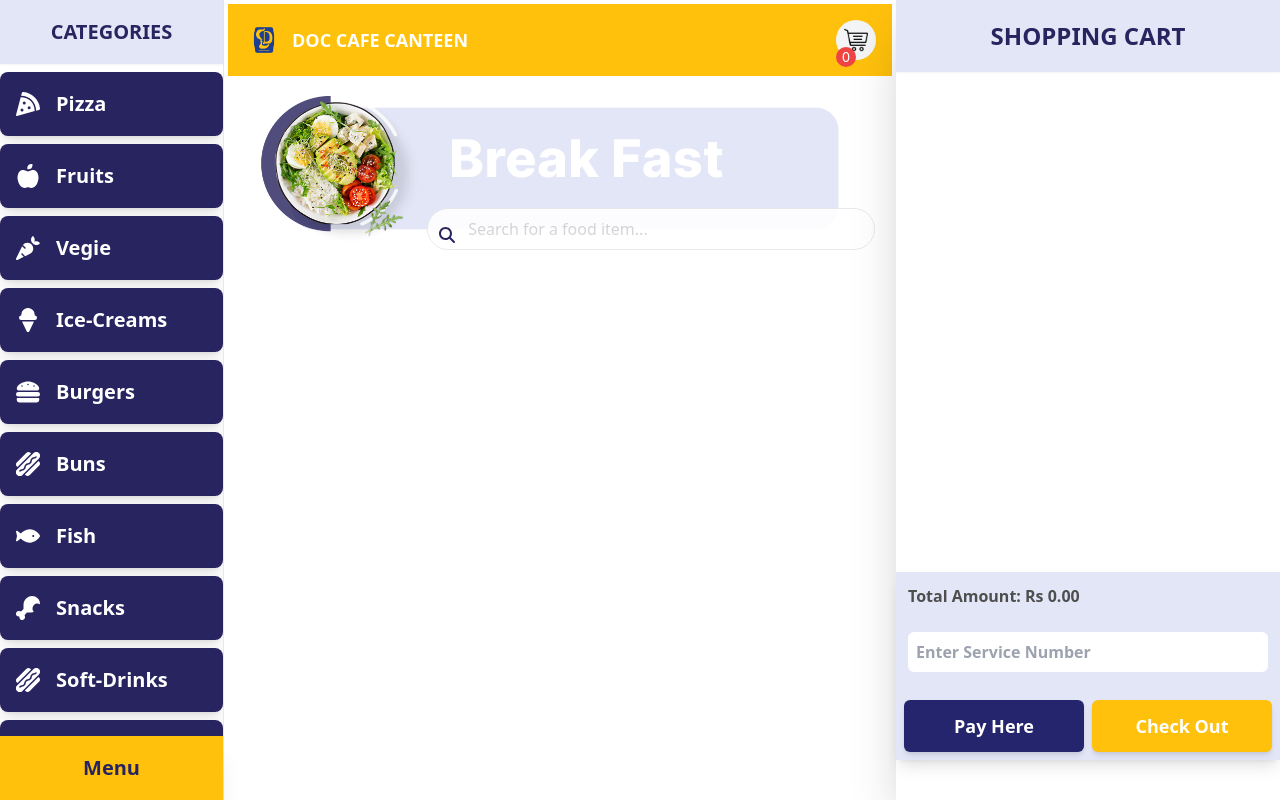
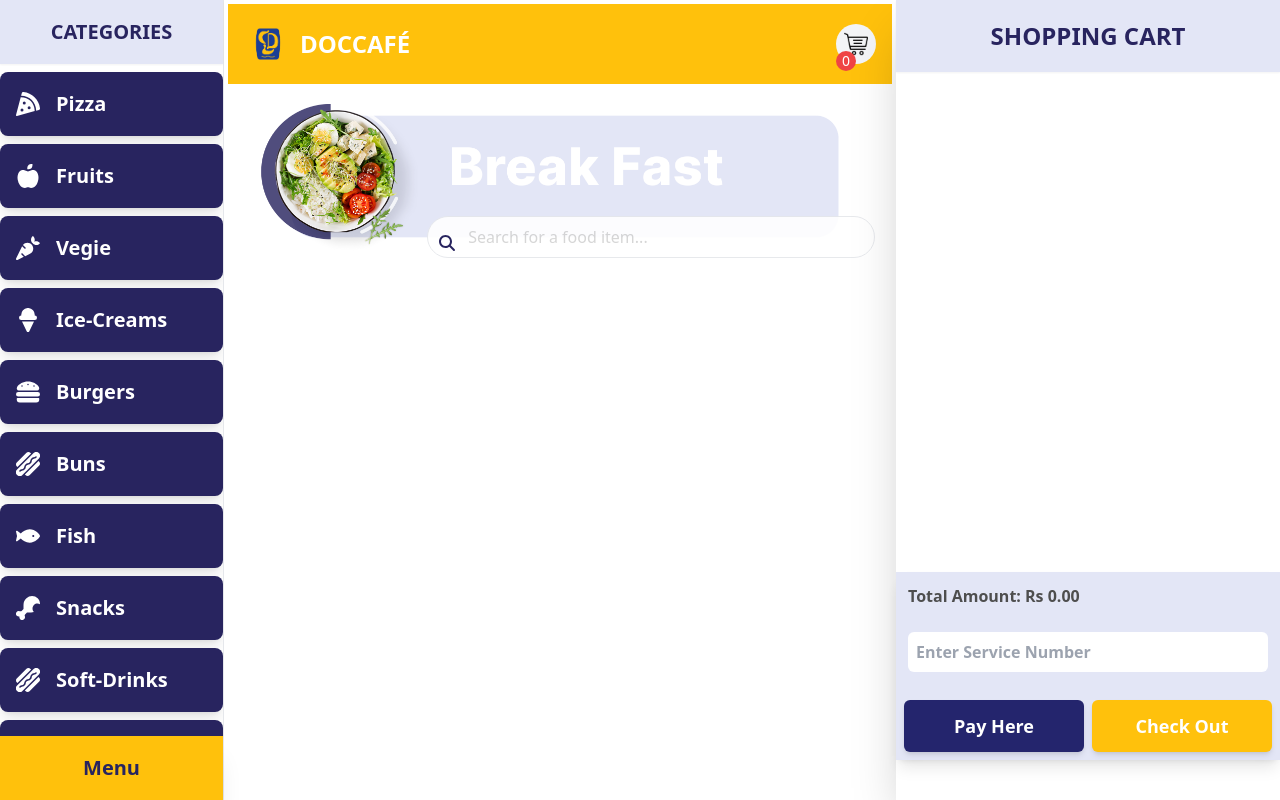
Before and after one commit to KushanNalinka/DockyardCanteenProject, a React (Create React App) app: page /meal/1 in a window 1280 px wide. Built offline with nearby package versions, Linux system fonts and the light colour scheme.

Commit message:
Update header.js
css update changes in the nav bar

```diff
--- a/src/components/header.js
+++ b/src/components/header.js
@@ -78,15 +78,13 @@ const Header = () => {
 
 export default Header;*/
 import React, { useState, useEffect } from 'react';
-import { Link ,useParams} from 'react-router-dom';
+import { Link, useParams } from 'react-router-dom';
 import iconCart from '../assets/images/iconCart.png';
 import logo from '../assets/images/doccanteen.png.png';
-import { useSelector, useDispatch } from 'react-redux';
-
+import { useSelector } from 'react-redux';
 
 const Header = () => {
     const { meal } = useParams();
-
 
     const [totalQuantity, setTotalQuantity] = useState(0);
     const carts = useSelector(store => store.cart.items);
@@ -97,12 +95,13 @@ const Header = () => {
         setTotalQuantity(total);
     }, [carts]);
 
-
     return (
-        <header className='flex justify-between items-center mb-5 bg-[#FFC10C] p-4 '>
+        <header className='flex justify-between items-center mb-5 bg-[#FFC10C] p-4'>
             <div className='flex items-center'>
-                <img src={logo} alt="Logo" className='w-10 h-10 mr-2' />
-                <h3  className='text-lg font-semibold  text-white'>DOC CAFE CANTEEN</h3>
+                <img src={logo} alt="Logo" className='w-12 h-12 mr-2' />
+                <h3 className='text-lg font-semibold text-white'>
+                    <span className='text-2xl font-bold'>DOCCAFÉ</span> <span className='text-lg'></span>
+                </h3>
             </div>
             {/* <h6 className="text-4xl font-bold mb-1 text-white">{meal.charAt(0).toUpperCase() + meal.slice(1)}</h6> */}
             <div className='w-10 h-10 bg-gray-100 rounded-full flex justify-center items-center relative'>
@@ -112,7 +111,7 @@ const Header = () => {
                 </span>
             </div>
         </header>
-    )
-}
+    );
+};
 
 export default Header;
```
